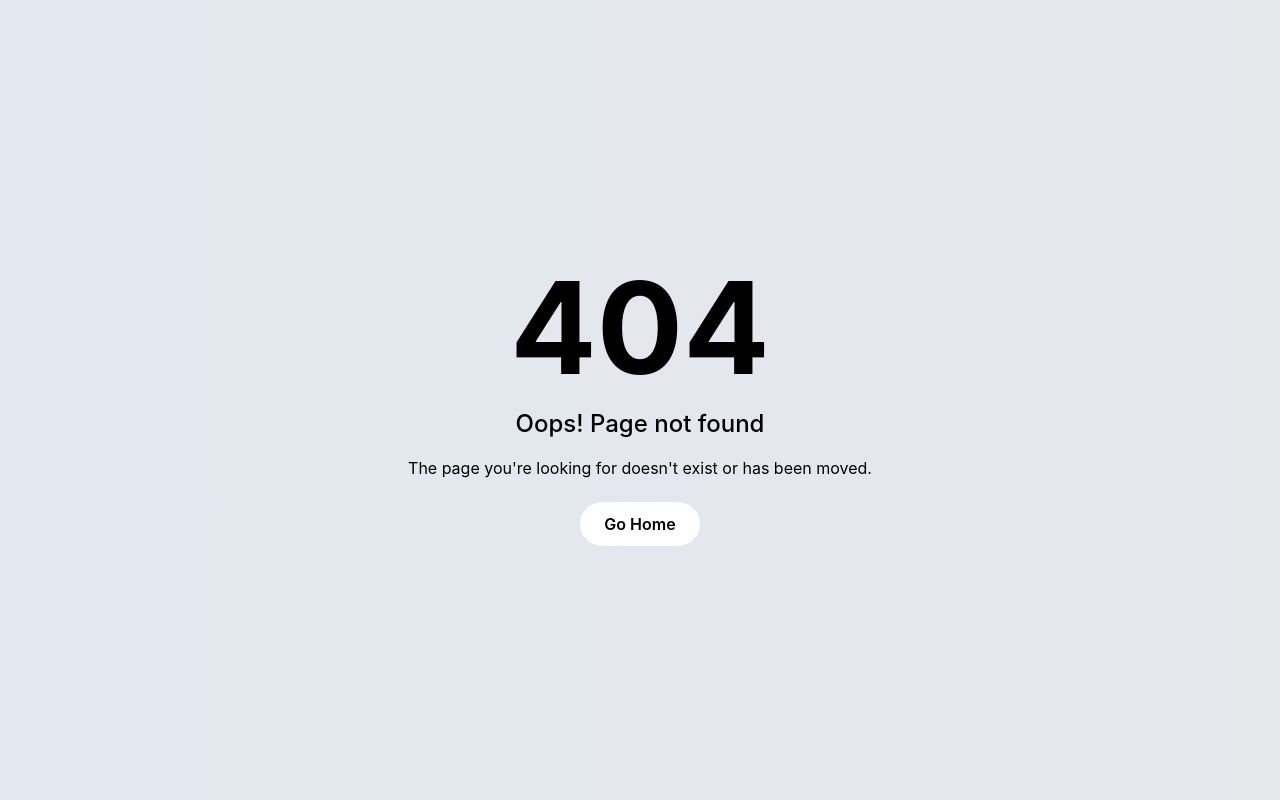
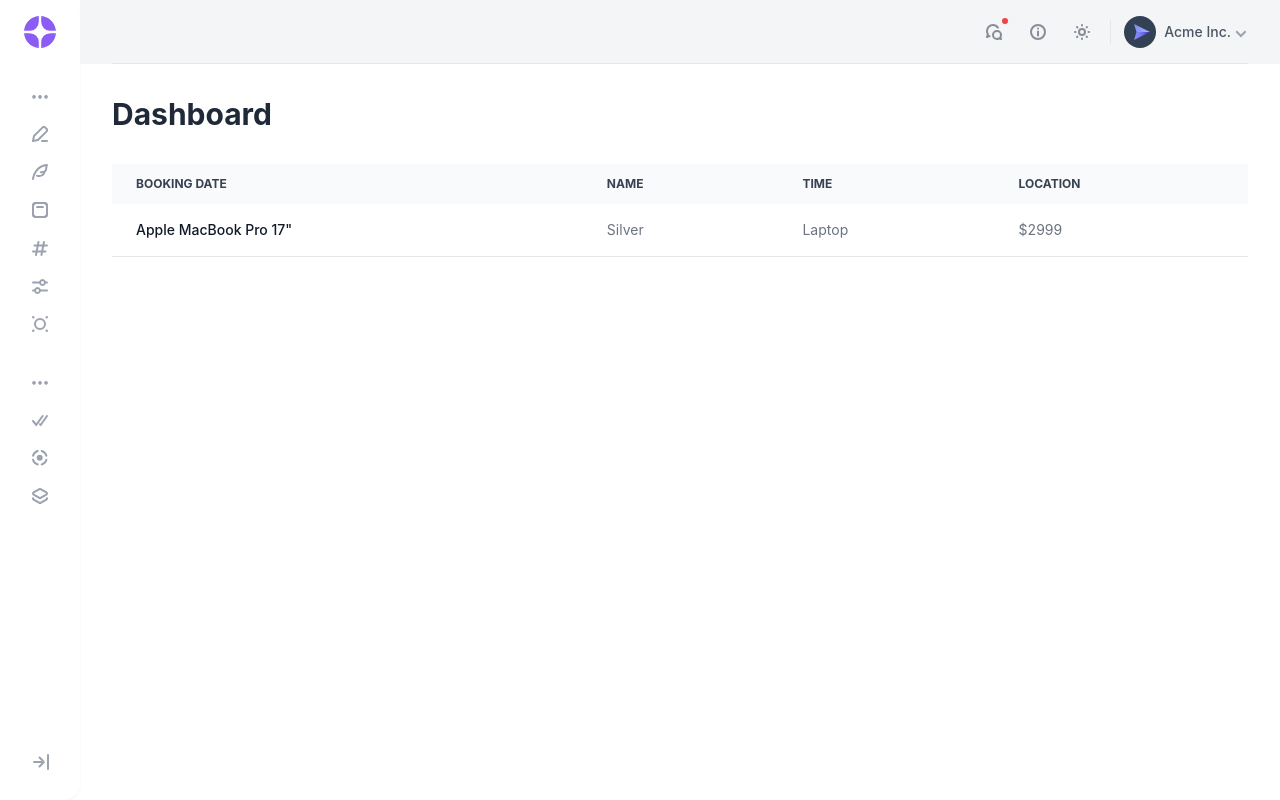
Before and after one commit to Biddut-Roy/Sports-Facility-Booking, a React (Vite) app: page /dashboard/table in a window 1280 px wide. Before the commit this address had no page. Built offline with nearby package versions, Linux system fonts and the light colour scheme.

Commit message:
rable Design Complete

```diff
--- /dev/null
+++ b/src/Layout/Dashboard/components/Table.tsx
@@ -0,0 +1,39 @@
+const Table = () => {
+  return (
+    <div className="relative overflow-x-auto">
+      <table className="w-full text-sm text-left rtl:text-right text-gray-500 dark:text-gray-400">
+        <thead className="text-xs text-gray-700 uppercase bg-gray-50 dark:bg-gray-700 dark:text-gray-400">
+          <tr>
+            <th scope="col" className="px-6 py-3">
+              Booking Date
+            </th>
+            <th scope="col" className="px-6 py-3">
+              Name
+            </th>
+            <th scope="col" className="px-6 py-3">
+              Time
+            </th>
+            <th scope="col" className="px-6 py-3">
+              Location
+            </th>
+          </tr>
+        </thead>
+        <tbody>
+          <tr className="bg-white border-b dark:bg-gray-800 dark:border-gray-700">
+            <th
+              scope="row"
+              className="px-6 py-4 font-medium text-gray-900 whitespace-nowrap dark:text-white"
+            >
+              Apple MacBook Pro 17"
+            </th>
+            <td className="px-6 py-4">Silver</td>
+            <td className="px-6 py-4">Laptop</td>
+            <td className="px-6 py-4">$2999</td>
+          </tr>
+        </tbody>
+      </table>
+    </div>
+  );
+};
+
+export default Table;
--- a/src/Route/Router.tsx
+++ b/src/Route/Router.tsx
@@ -6,6 +6,7 @@
 import Error from "../page/error/Error";
 import Login from "../page/Login/Login";
 import CreateAdmin from "../Layout/Dashboard/components/CreateAdmin";
+import Table from "../Layout/Dashboard/components/Table";
 
 const router = createBrowserRouter([
   {
@@ -35,6 +36,10 @@
         path: "/dashboard/admin",
         element: <CreateAdmin />,
       },
+      {
+        path: "/dashboard/table",
+        element: <Table />,
+      },
     ],
   },
 ]);
```
